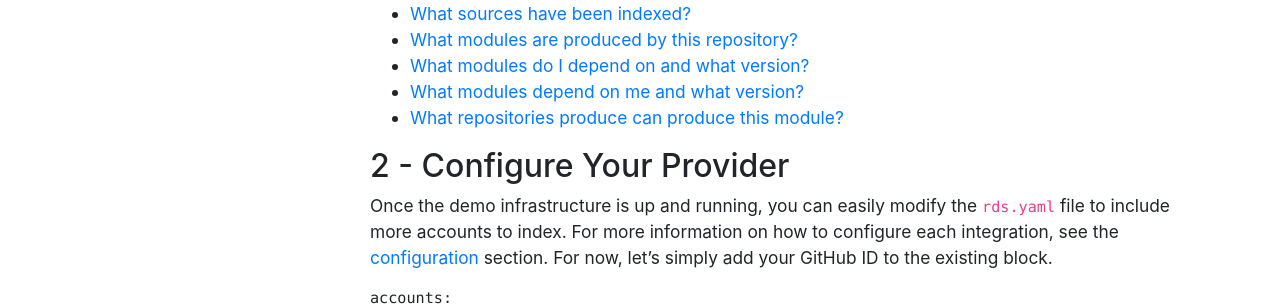
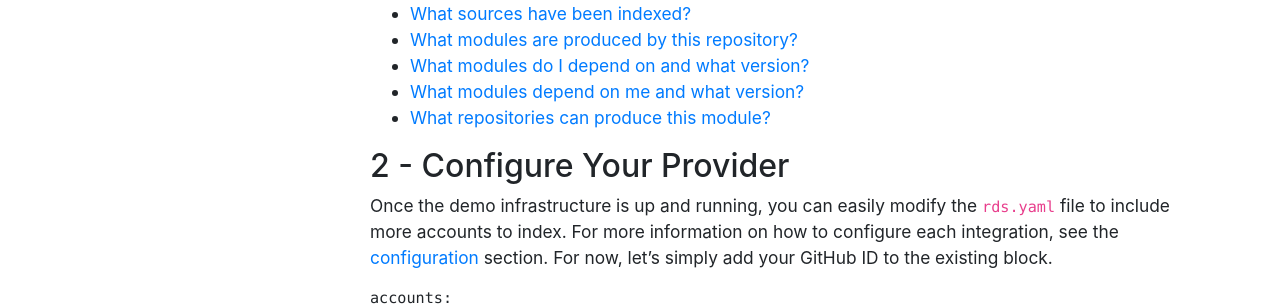
Before and after one commit to depscloud/deps.cloud, a Jekyll site: the page built from docs/index.md, in a window 1280 px wide. Shown: the part 829-1135 px from the top of the page. Built offline with Jekyll 4.4.1, drawn with Linux system fonts in a browser that asks for light colours.

Commit message:
docs: fixed syntax on quickstart

```diff
--- a/docs/index.md
+++ b/docs/index.md
@@ -28,7 +28,7 @@ You can test it out by opening any of the following endpoints (browser or curl).
 * [What modules are produced by this repository?](http://localhost:8080/v1alpha/modules/managed?url=https%3A%2F%2Fgithub.com%2Fdeps-cloud%2Fdes.git)
 * [What modules do I depend on and what version?](http://localhost:8080/v1alpha/graph/go/dependencies?organization=github.com&module=deps-cloud%2Fdes)
 * [What modules depend on me and what version?](http://localhost:8080/v1alpha/graph/go/dependents?organization=github.com&module=deps-cloud%2Fdes)
-* [What repositories produce can produce this module?](http://localhost:8080/v1alpha/modules/source?organization=github.com&module=deps-cloud%2Fdes&language=go)
+* [What repositories can produce this module?](http://localhost:8080/v1alpha/modules/source?organization=github.com&module=deps-cloud%2Fdes&language=go)
 
 ## 2 - Configure Your Provider
 
```
